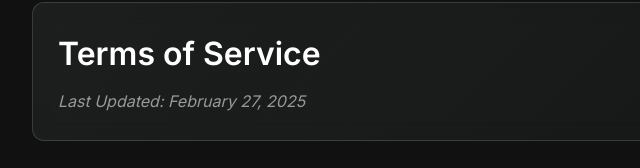
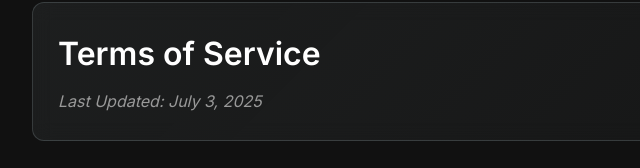
Before and after one commit to AgostinoMastro/revalate-terms, a plain HTML site: page index.html in a window 1280 px wide. Shown: the part 128-296 px from the top of the page, 228-868 px from the left. Drawn offline with Linux system fonts and the light colour scheme.

Commit message:
Update index.html

```diff
--- a/index.html
+++ b/index.html
@@ -346,7 +346,7 @@
     <main>
       <div class="header-section">
         <h1>Terms of Service</h1>
-        <p><em>Last Updated: February 27, 2025</em></p>
+        <p><em>Last Updated: July 3, 2025</em></p>
       </div>
 
       <div class="intro-section">
```
